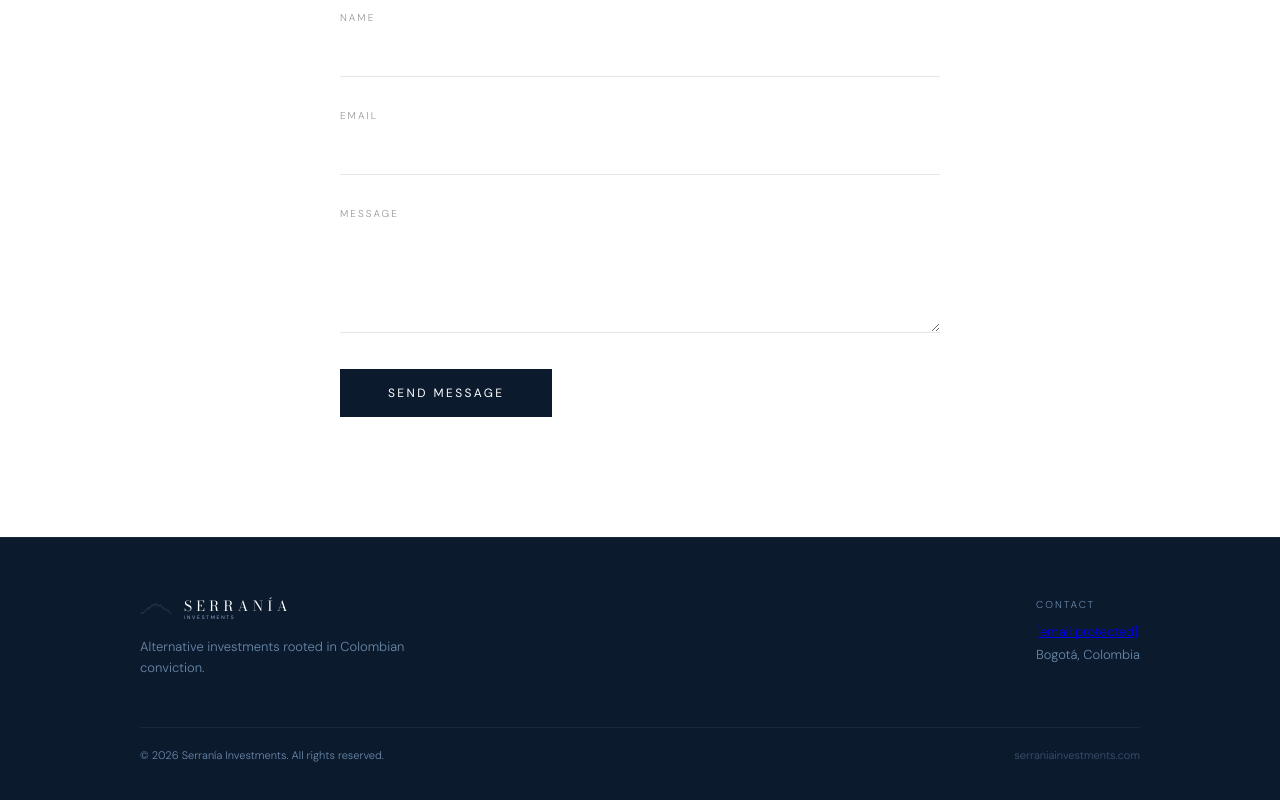
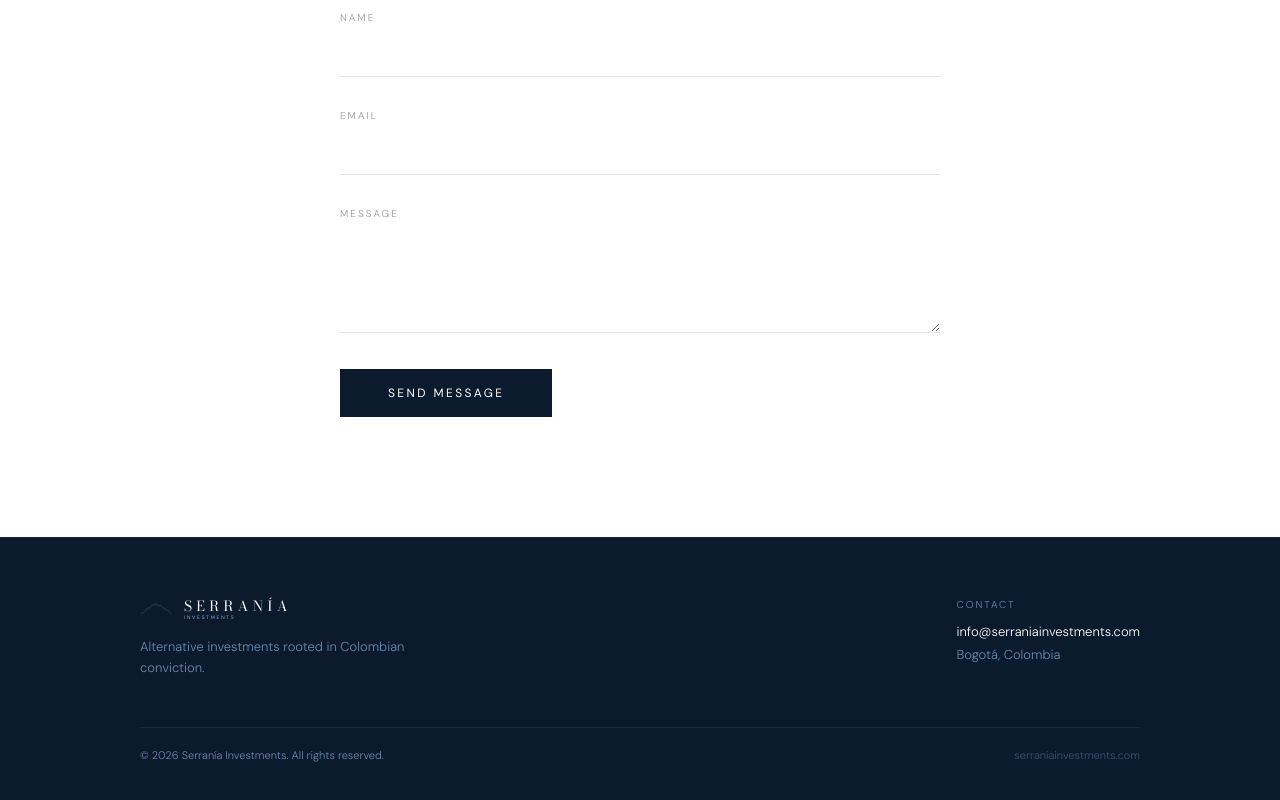
Before and after one commit to emilioplanaschorr-netizen/serrania-website, a plain HTML site: page index.html in a window 1280 px wide. Shown: the part 3889-4689 px from the top of the page. Drawn offline with nearby package versions, Linux system fonts and the light colour scheme.

Commit message:
Update index.html

```diff
--- a/index.html
+++ b/index.html
@@ -260,7 +260,7 @@
                 </div>
                 <div>
                     <p class="footer-contact-label" data-en="Contact" data-es="Contacto">Contact</p>
-                    <p class="footer-email"><a href="/cdn-cgi/l/email-protection" class="__cf_email__" data-cfemail="60090e060f2013051212010e0901090e160513140d050e14134e030f0d">[email&#160;protected]</a></p>
+                    <p class="footer-email" id="footer-email-display"></p>
                     <p class="footer-city" data-en="Bogotá, Colombia" data-es="Bogotá, Colombia">Bogotá, Colombia</p>
                 </div>
             </div>
@@ -311,6 +311,9 @@
             } catch { btn.textContent = currentLang === 'en' ? 'Error — Try Again' : 'Error — Intente de nuevo'; btn.disabled = false; }
         });
 
+        // Render email to bypass obfuscation
+        document.getElementById("footer-email-display").textContent = "info" + "@" + "serraniainvestments" + "." + "com";
+
         // Smooth scroll
         document.querySelectorAll('a[href^="#"]').forEach(a => {
             a.addEventListener('click', (e) => { e.preventDefault(); document.querySelector(a.getAttribute('href'))?.scrollIntoView({ behavior: 'smooth' }); });
```
